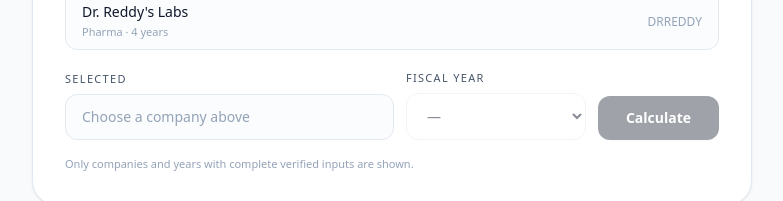
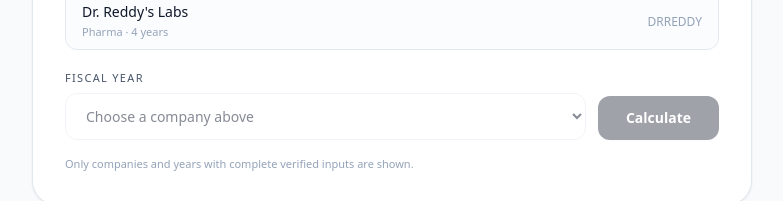
Before and after one commit to techmuns/Manav-Batra, a Next.js app: page / in a window 1280 px wide. Shown: the part 597-798 px from the top of the page, without its empty margins (248-1031 px from the left). Built offline with nearby package versions, Linux system fonts and the light colour scheme.

Commit message:
ui(landing): drop the redundant Selected box; show selected company name inline next to the fiscal-year label

```diff
--- a/components/Landing.tsx
+++ b/components/Landing.tsx
@@ -146,22 +146,10 @@ export function Landing({
             ))}
           </div>
 
-          <div className="mt-5 grid gap-3 sm:grid-cols-[1fr_180px_auto] sm:items-end">
+          <div className="mt-5 grid gap-3 sm:grid-cols-[1fr_auto] sm:items-end">
             <div>
               <label className="block text-[11px] font-medium uppercase tracking-[0.12em] text-ink-muted">
-                Selected
-              </label>
-              <div className="mt-1.5 rounded-xl border border-line bg-paper/50 px-4 py-3 text-sm">
-                {selected ? (
-                  <span className="font-medium text-ink">{selected.companyName}</span>
-                ) : (
-                  <span className="text-ink-subtle">Choose a company above</span>
-                )}
-              </div>
-            </div>
-            <div>
-              <label className="block text-[11px] font-medium uppercase tracking-[0.12em] text-ink-muted">
-                Fiscal year
+                Fiscal year {selected ? `· ${selected.companyName}` : ""}
               </label>
               <select
                 value={year ?? ""}
@@ -169,7 +157,7 @@ export function Landing({
                 disabled={!selected}
                 className="mt-1.5 w-full rounded-xl border border-line bg-white px-4 py-3 text-sm outline-none focus:border-ink disabled:opacity-50"
               >
-                {!selected && <option value="">—</option>}
+                {!selected && <option value="">Choose a company above</option>}
                 {selected?.availableFiscalYears.map((y) => (
                   <option key={y} value={y}>
                     FY {y}
```
